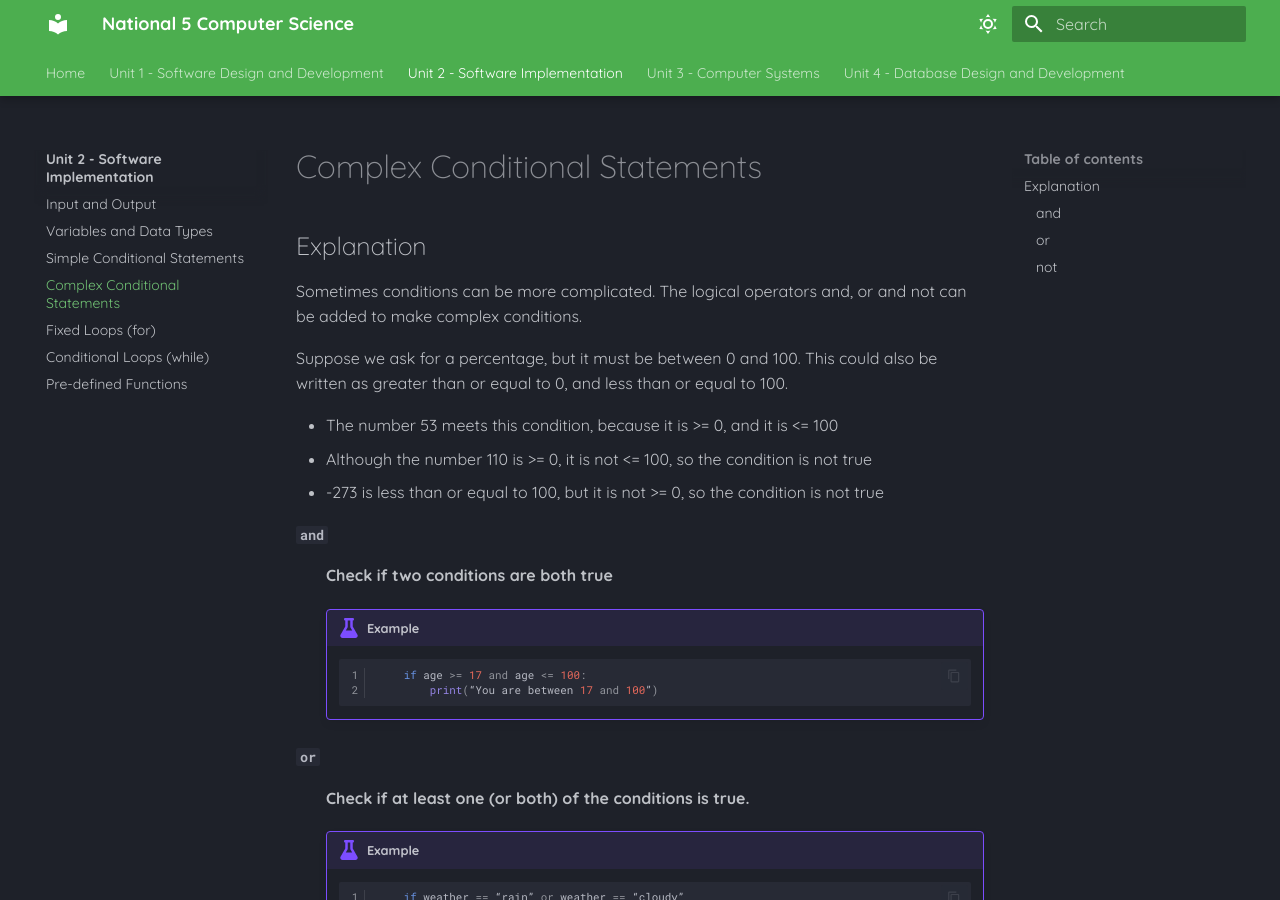
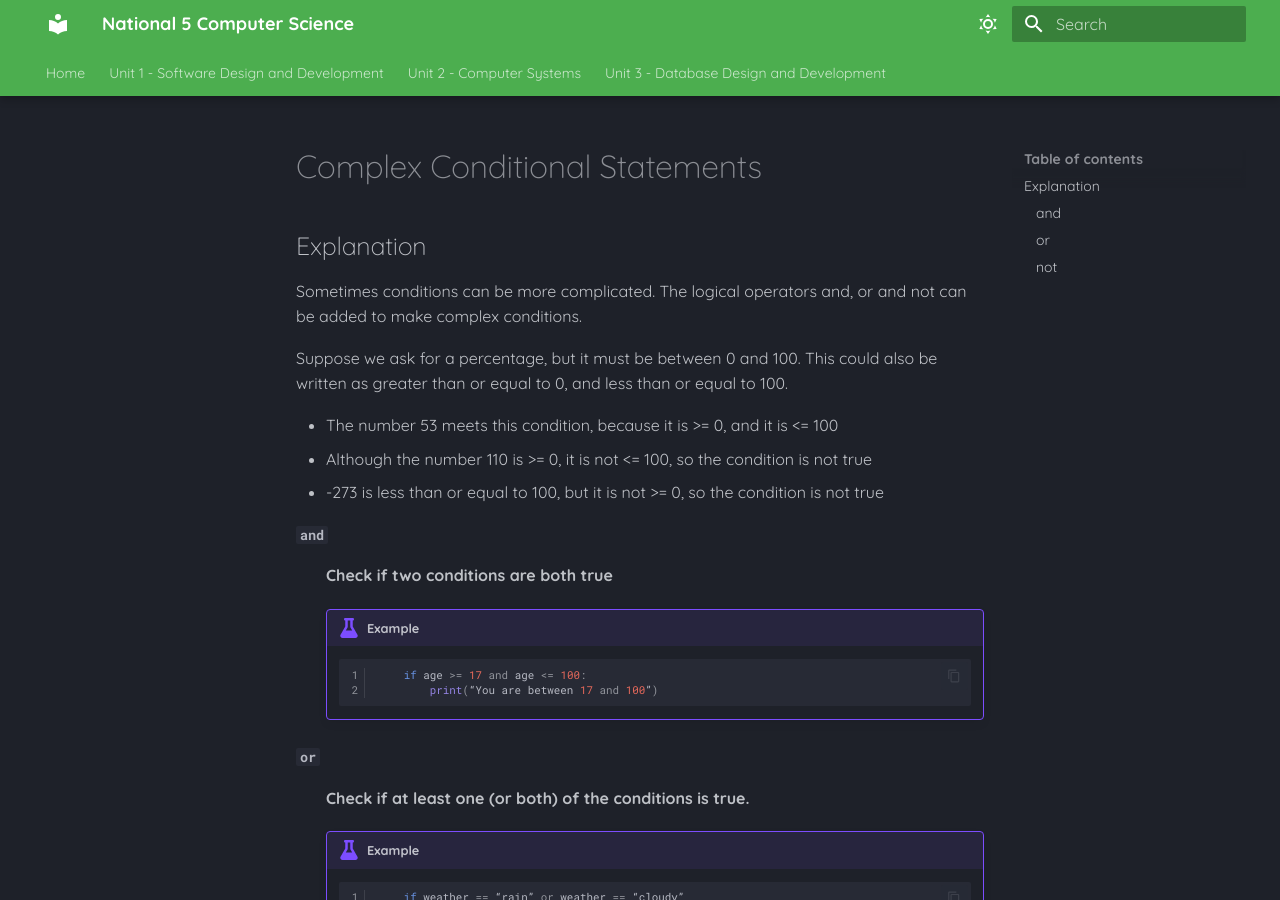
Before and after one commit to Mr-Wood-CS/National-5-CS, an MkDocs documentation site: the page built from docs/SI/04-Complex-Conditional-Statements.md, in a window 1280 px wide and 900 px high. Built offline with MkDocs 1.6.1 and Material for MkDocs 9.7.7, drawn with Linux system fonts in a browser that asks for light colours.

Commit message:
Update mkdocs.yml

```diff
--- a/mkdocs.yml
+++ b/mkdocs.yml
@@ -18,18 +18,9 @@
       - Testing:
           - Explanation: 'SDD/05-Testing.md'
           - Normal, Extreme and Exceptional Test Data: 'SDD/5.1-Normal-Extreme-and-Exceptional-Test-Data.md'
-    - Unit 2 - Software Implementation:
-      - SI/index.md
-      - Input and Output: 'SI/01-Input-and-Output.md'
-      - Variables and Data Types: 'SI/02-Variables-and-Data-Types.md'
-      - Simple Conditional Statements: 'SI/03-Simple-Conditional-Statements.md'
-      - Complex Conditional Statements: 'SI/04-Complex-Conditional-Statements.md'
-      - Fixed Loops (for): 'SI/05-Fixed-Loops-(for).md'
-      - Conditional Loops (while): 'SI/06-Conditional-Loops-(while).md'
-      - Pre-defined Functions: 'SI/07-Pre-defined-Functions.md'
-    - Unit 3 - Computer Systems:
+    - Unit 2 - Computer Systems:
       - CS/index.md
-    - Unit 4 - Database Design and Development:
+    - Unit 3 - Database Design and Development:
       - DDD/index.md
 
 markdown_extensions:
```
